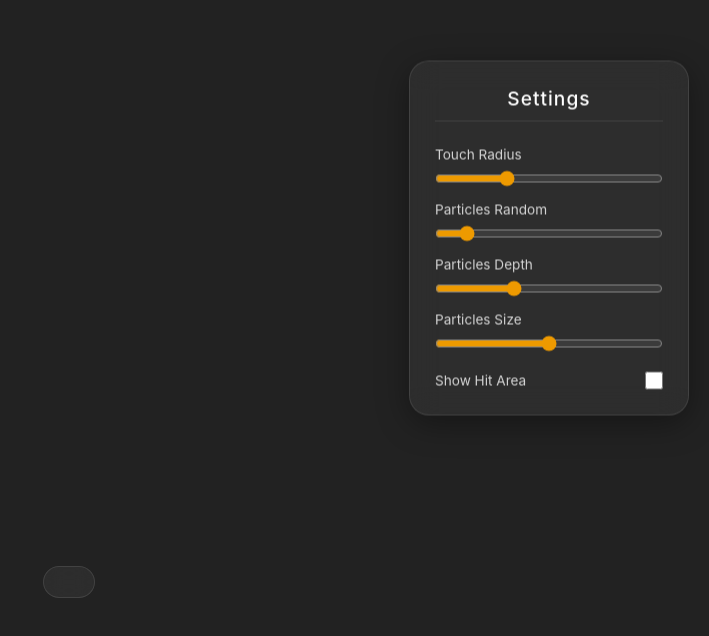
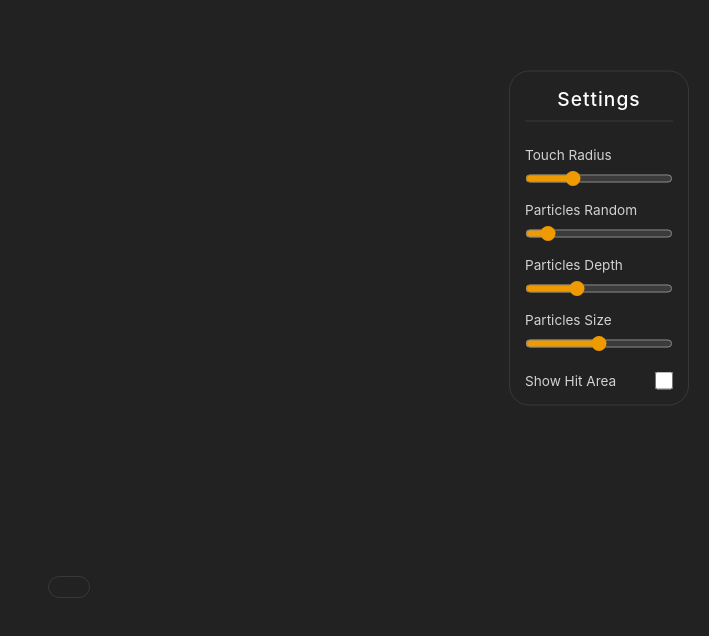
Before and after one commit to thealpago/interactive-img-particles, a website: page src/index.html in a window 1280 px wide. Shown: the part 162-798 px from the top of the page, without its empty margins (571-1280 px from the left). Drawn offline with Linux system fonts and the light colour scheme; files that its build step writes are made by us from their sources.

Commit message:
Update UI: Reduce size, transparent backgrounds, add subtle borders

```diff
--- a/static/css/custom-gui.css
+++ b/static/css/custom-gui.css
@@ -3,15 +3,15 @@
     right: 20px;
     top: 50%;
     transform: translateY(-50%);
-    width: 280px;
-    padding: 25px;
-    background: rgba(255, 255, 255, 0.05);
-    backdrop-filter: blur(15px);
-    -webkit-backdrop-filter: blur(15px);
+    width: 180px;
+    padding: 15px;
+    background: transparent;
+    backdrop-filter: none;
+    -webkit-backdrop-filter: none;
     border: 1px solid rgba(255, 255, 255, 0.1);
+    box-shadow: none;
+    z-index: 10000;
     border-radius: 20px;
-    box-shadow: 0 8px 32px 0 rgba(0, 0, 0, 0.37);
-    z-index: 10000;
     color: white;
     font-family: 'Inter', sans-serif;
     display: flex;
@@ -77,10 +77,10 @@ input::-webkit-inner-spin-button {
     gap: 20px;
     align-items: center;
     z-index: 10000;
-    padding: 15px 25px;
-    background: rgba(255, 255, 255, 0.05);
-    backdrop-filter: blur(10px);
-    -webkit-backdrop-filter: blur(10px);
+    padding: 10px 20px;
+    background: transparent;
+    backdrop-filter: none;
+    -webkit-backdrop-filter: none;
     border: 1px solid rgba(255, 255, 255, 0.1);
     border-radius: 50px;
 }
@@ -135,9 +135,9 @@ input::-webkit-inner-spin-button {
     transform: translateX(-50%);
     z-index: 10000;
     padding: 10px 25px;
-    background: rgba(255, 255, 255, 0.05);
-    backdrop-filter: blur(10px);
-    -webkit-backdrop-filter: blur(10px);
+    background: transparent;
+    backdrop-filter: none;
+    -webkit-backdrop-filter: none;
     border: 1px solid rgba(255, 255, 255, 0.1);
     border-radius: 12px;
     color: white;
```
